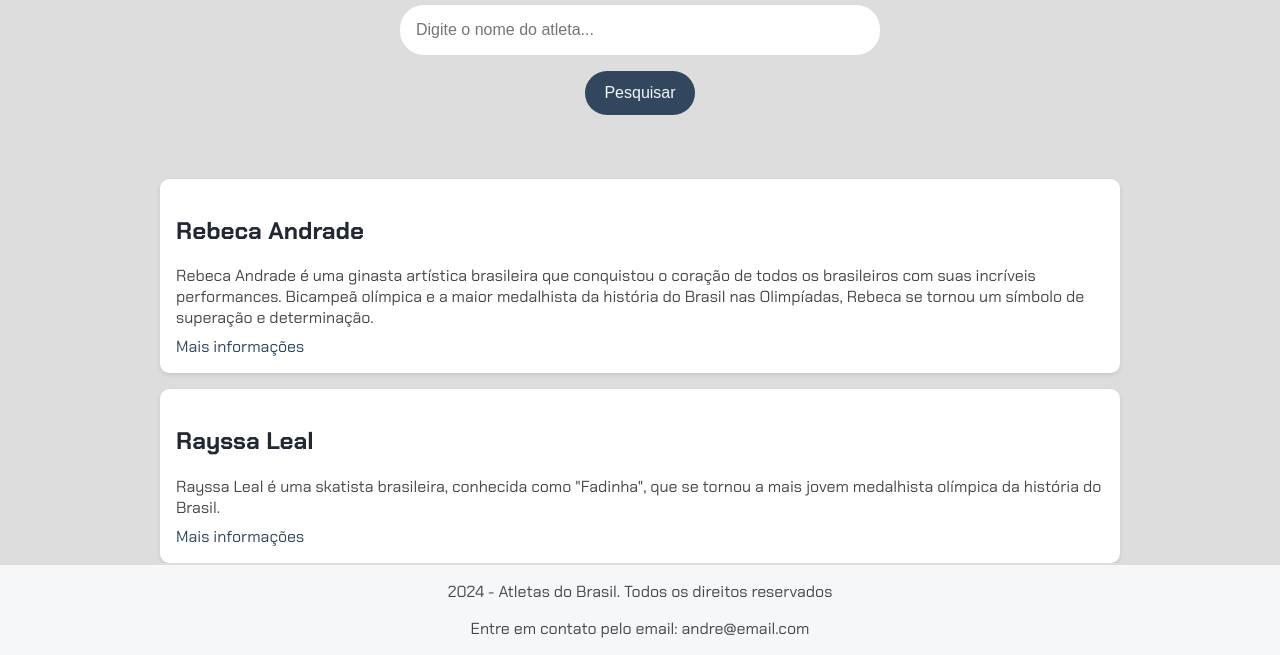
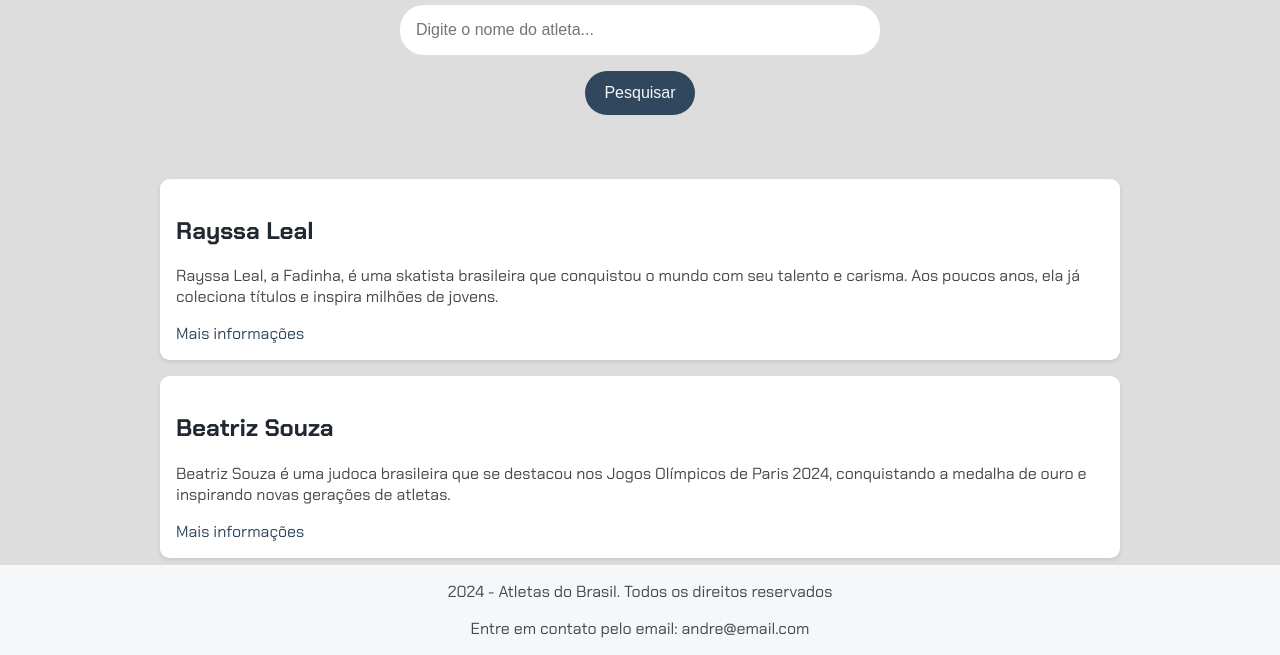
Before and after one commit to bessax/imersao-alura-gemini, a plain HTML site: page index.html in a window 1280 px wide. Shown: the part 145-800 px from the top of the page. Drawn offline with Linux system fonts and the light colour scheme.

Commit message:
#update: ajustes iniciais da aula 04.

```diff
--- a/app.js
+++ b/app.js
@@ -1 +1,33 @@
-console.log(dados);
+// console.log(dados);
+
+let section = document.getElementById('resultados-pesquisa');
+
+// for (let i = 0; i < dados.length; i++) {
+//     section.innerHTML += `
+//         <div class="item-resultado">
+//             <a href="#" target="_blank">
+//                 <h2>${dados[i].titulo}</h2>
+//             </a>
+//             <p class="descricao-meta">${dados[i].descricao}</p>
+//             </p>
+//             <a href=${dados[i].link} target="_blank">Mais informações</a>
+//         </div>
+//     `;
+// }
+
+let resultados="";
+
+for (let dado of dados) {
+    resultados += `
+        <div class="item-resultado">
+            <a href="#" target="_blank">
+                <h2>${dado.titulo}</h2>
+            </a>
+            <p class="descricao-meta">${dado.descricao}</p>
+            </p>
+            <a href=${dado.link} target="_blank">Mais informações</a>
+        </div>
+    `;
+}
+
+section.innerHTML = resultados;
--- a/index.html
+++ b/index.html
@@ -15,10 +15,10 @@
     <main>
         <section>
             <input type="text" placeholder="Digite o nome do atleta...">
-            <button>Pesquisar</button>
+            <button onclick="pesquisar()">Pesquisar</button>
         </section>
-        <section class="resultados-pesquisa">
-            <div class="item-resultado">
+        <section class="resultados-pesquisa" id="resultados-pesquisa">
+            <!-- <div class="item-resultado">
                 <a href="#" target="_blank">
                     <h2>Rebeca Andrade</h2>
                 </a>
@@ -49,7 +49,7 @@
                   Beatriz Souza é uma judoca brasileira que conquistou a primeira medalha de ouro para o Brasil nos Jogos Olímpicos de Paris 2024.
                 </p>
                 <a href="https://pt.wikipedia.org/wiki/Beatriz_Souza" target="_blank">Mais informações</a>
-              </div>
+              </div> -->
         </section>
     </main>
     <footer>
```
